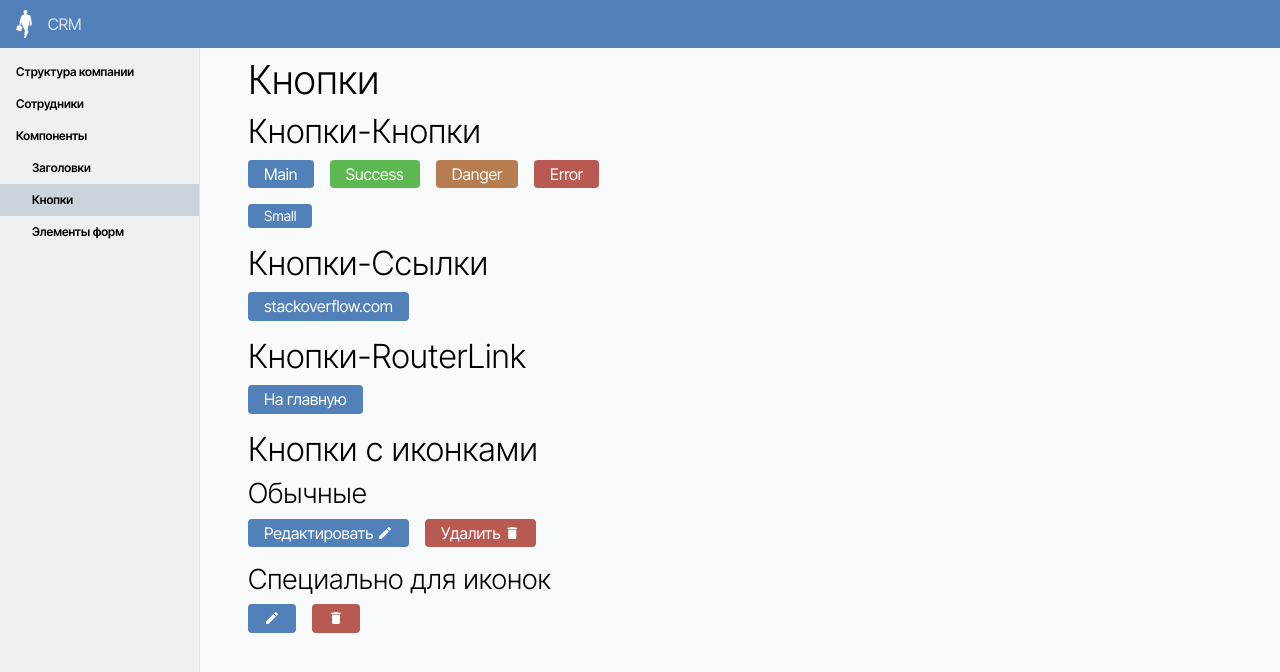
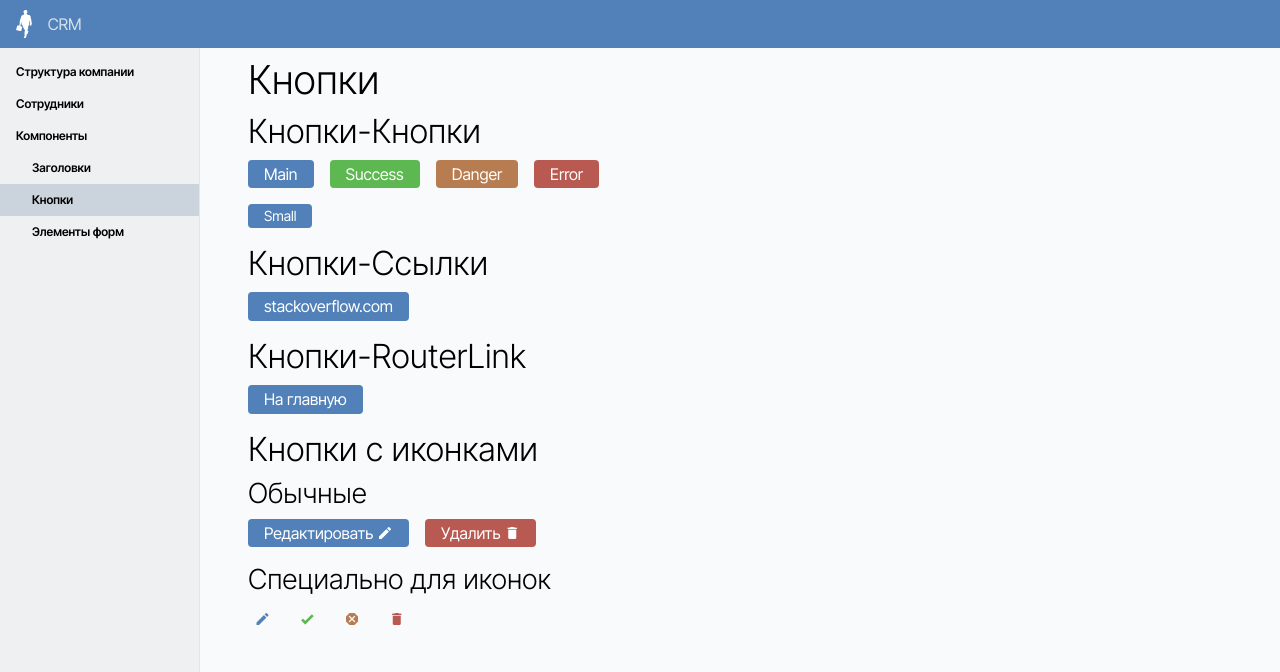
Before and after one commit to hardmagnett/big-company, a Vue app: page /components/buttons in a window 1280 px wide. Shown: the top 672 px of the page. Built offline with nearby package versions, Linux system fonts and the light colour scheme.

Commit message:
Иконки 04

```diff
--- a/src/a-library/assets/variables/colors.scss
+++ b/src/a-library/assets/variables/colors.scss
@@ -77,6 +77,21 @@
   --clrBgBlueSmall: hsl(var(--_hueBlue), var(--_satBgSmall), var(--_lightBgSmall));
   --clrBgBlueAccent: hsl(var(--_hueBlue), var(--_satBgAccent), var(--_lightBgAccent));
   --clrBgBlueHighlight: hsl(var(--_hueBlue), var(--_satBgHighlight), var(--_lightBgHighlight));
+
+  --clrBgRedBig: hsl(var(--_hueRed), var(--_satBgBig), var(--_lightBgBig));
+  --clrBgRedSmall: hsl(var(--_hueRed), var(--_satBgSmall), var(--_lightBgSmall));
+  --clrBgRedAccent: hsl(var(--_hueRed), var(--_satBgAccent), var(--_lightBgAccent));
+  --clrBgRedHighlight: hsl(var(--_hueRed), var(--_satBgHighlight), var(--_lightBgHighlight));
+
+  --clrBgOrangeBig: hsl(var(--_hueOrange), var(--_satBgBig), var(--_lightBgBig));
+  --clrBgOrangeSmall: hsl(var(--_hueOrange), var(--_satBgSmall), var(--_lightBgSmall));
+  --clrBgOrangeAccent: hsl(var(--_hueOrange), var(--_satBgAccent), var(--_lightBgAccent));
+  --clrBgOrangeHighlight: hsl(var(--_hueOrange), var(--_satBgHighlight), var(--_lightBgHighlight));
+
+  --clrBgGreenBig: hsl(var(--_hueGreen), var(--_satBgBig), var(--_lightBgBig));
+  --clrBgGreenSmall: hsl(var(--_hueGreen), var(--_satBgSmall), var(--_lightBgSmall));
+  --clrBgGreenAccent: hsl(var(--_hueGreen), var(--_satBgAccent), var(--_lightBgAccent));
+  --clrBgGreenHighlight: hsl(var(--_hueGreen), var(--_satBgHighlight), var(--_lightBgHighlight));
 }
 
 // clrFont - Цвет шрифта
--- a/src/a-library/components/forms/ABtn/ABtn.vue
+++ b/src/a-library/components/forms/ABtn/ABtn.vue
@@ -1,6 +1,10 @@
 <template>
   <component :is="rootComponent"
     class="btn"
+    :class="{
+      'btn--icon': icon,
+      'btn--with-text': !icon
+    }"
     v-bind="$attrs"
   >
     <slot/>
@@ -10,6 +14,12 @@
 <script>
 
 export default {
+  props: {
+    icon: {
+      type: Boolean,
+      default: false
+    }
+  },
 
   computed: {
     rootComponent () {
@@ -28,7 +38,7 @@ export default {
 </script>
 
 <style scoped lang="scss">
-  .btn {
+  .btn--with-text {
     --height: calc(var(--gap) * 1.6);
     @media (min-width: $bpMd) {
       --height: calc(var(--gap) * 1.8);
@@ -58,30 +68,76 @@ export default {
     &:hover {
       background-color: var(--clrFillBlueAccent);
     }
-  }
-  .btn--error {
+    &.btn--error {
       background-color: var(--clrFillRedSmall);
       &:hover {
         background-color: var(--clrFillRedAccent);
       }
     }
-  .btn--success {
+    &.btn--success {
       background-color: var(--clrFillGreenSmall);
       &:hover {
         background-color: var(--clrFillGreenAccent);
       }
     }
-  .btn--danger {
+    &.btn--danger {
       background-color: var(--clrFillOrangeSmall);
       &:hover {
         background-color: var(--clrFillOrangeAccent);
       }
     }
-  .btn--small {
+    &.btn--small {
       $height: calc(var(--gap) * 1.5);
       padding: 0 var(--gap);
       height: $height;
       line-height: $height;
       font-size: var(--fontSizeSmall);
     }
+  }
+
+
+  .btn--icon {
+    cursor: pointer;
+    border-radius: 50%;
+    border: none;
+    padding: 0;
+
+    background-color: transparent;
+    transition: background-color var(--timeShort);
+
+    --size: calc(var(--gap) * 1.6);
+    @media (min-width: $bpMd) {
+      --size: calc(var(--gap) * 1.8);
+    }
+    @media (min-width: $bpLg) {
+      --size: calc(var(--gap) * 1.8);
+    }
+    height: var(--size);
+    width: var(--size);
+
+    color: var(--clrFillBlueSmall);
+    &:hover {
+      background-color: var(--clrBgBlueSmall);
+    }
+
+    &.btn--success {
+      color: var(--clrFillGreenSmall);
+      &:hover {
+        background-color: var(--clrBgGreenSmall);
+      }
+    }
+    &.btn--danger {
+      color: var(--clrFillOrangeSmall);
+      &:hover {
+        background-color: var(--clrBgOrangeSmall);
+      }
+    }
+    &.btn--error {
+      color: var(--clrFillRedSmall);
+      &:hover {
+        background-color: var(--clrBgRedSmall);
+      }
+    }
+
+  }
 </style>
--- a/src/a-library/views/component-list/Buttons/Buttons.vue
+++ b/src/a-library/views/component-list/Buttons/Buttons.vue
@@ -31,6 +31,8 @@
     <h3>Специально для иконок</h3>
     <div class="buttons-page__buttons">
       <ABtn icon><AIcon icon="mdi-pencil"/></ABtn>
+      <ABtn icon class="btn--success"><AIcon icon="mdi-check-bold"/></ABtn>
+      <ABtn icon class="btn--danger"><AIcon icon="mdi-close-octagon"/></ABtn>
       <ABtn icon class="btn--error"><AIcon icon="mdi-delete"/></ABtn>
     </div>
   </div>
```
Also changed, not shown: src/a-library/views/component-list/Headers/Headers.vue (line endings or trailing spaces). Lines whose indentation alone changed are shown as unchanged.
